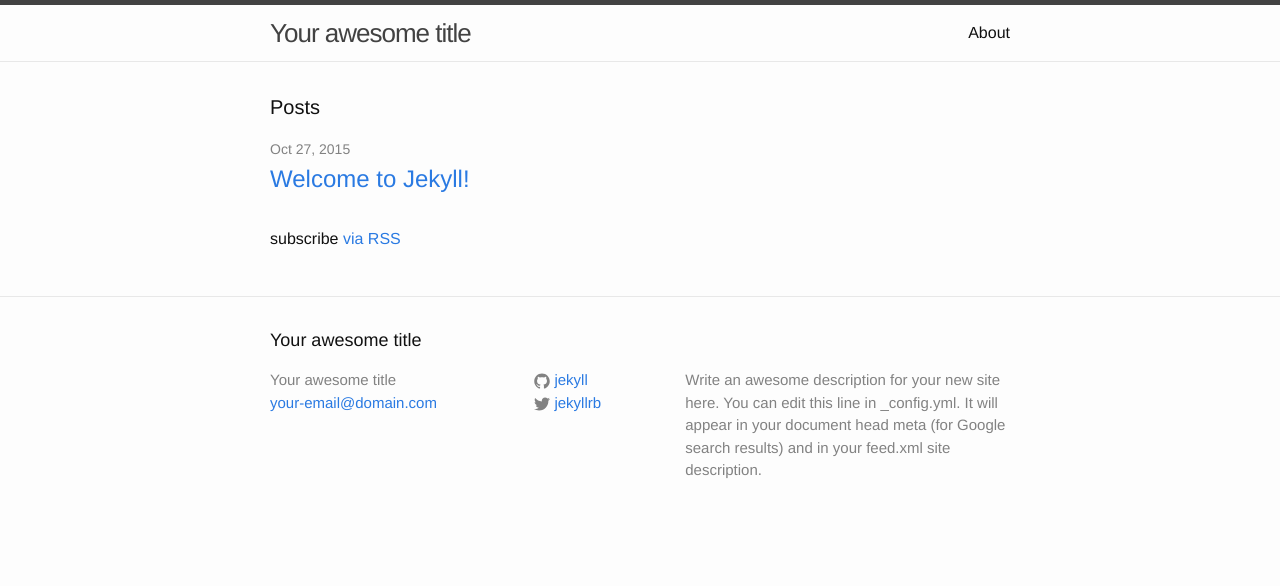
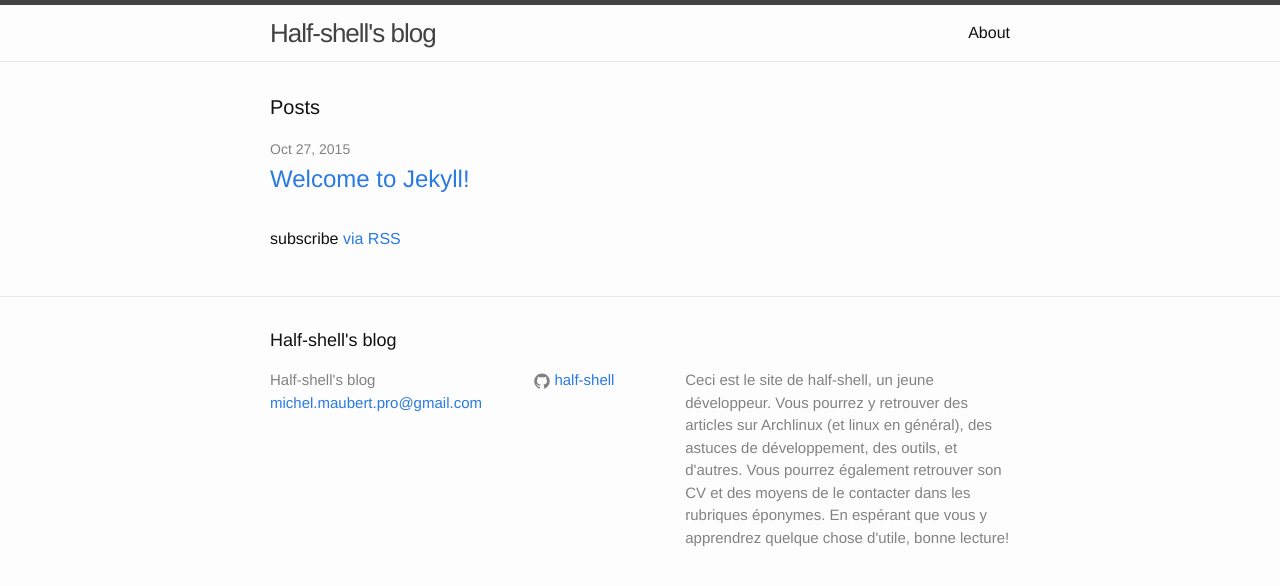
Before and after one commit to half-shell/half-shell.github.io, a Jekyll site: the page built from index.html, in a window 1280 px wide. Shown: the top 586 px of the page. Built offline with Jekyll 4.4.1, drawn with Linux system fonts in a browser that asks for light colours.

Commit message:
base config

```diff
--- a/_config.yml
+++ b/_config.yml
@@ -1,14 +1,14 @@
 # Site settings
-title: Your awesome title
-email: your-email@domain.com
-description: > # this means to ignore newlines until "baseurl:"
-  Write an awesome description for your new site here. You can edit this
-  line in _config.yml. It will appear in your document head meta (for
-  Google search results) and in your feed.xml site description.
+title: Half-shell's blog
+email: michel.maubert.pro@gmail.com
+description: "Ceci est le site de half-shell, un jeune développeur. Vous pourrez
+y retrouver des articles sur Archlinux (et linux en général), des astuces de
+développement, des outils, et d'autres. Vous pourrez également retrouver son CV
+et des moyens de le contacter dans les rubriques éponymes. En espérant que vous
+y apprendrez quelque chose d'utile, bonne lecture!"
 baseurl: "" # the subpath of your site, e.g. /blog/
-url: "http://yourdomain.com" # the base hostname & protocol for your site
-twitter_username: jekyllrb
-github_username:  jekyll
+url: "http://half-shell.github.io" # the base hostname & protocol for your site
+github_username:  half-shell
 
 # Build settings
 markdown: kramdown
```
